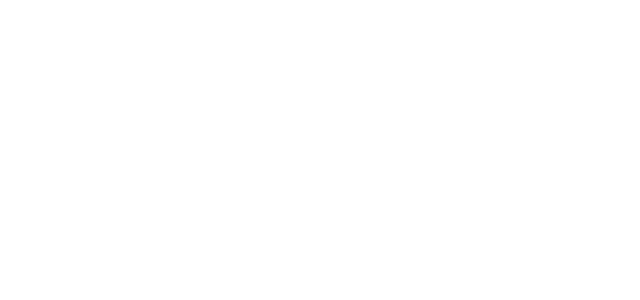
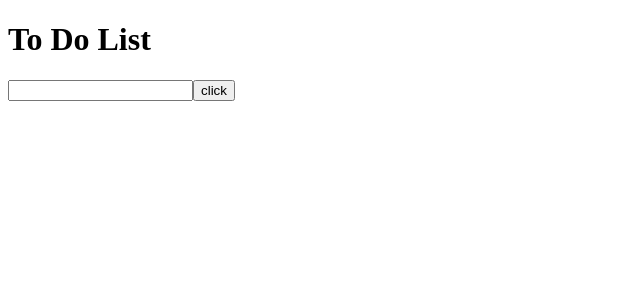
Before and after one commit to dongmin-Lim/react-for-beginners, a React (Create React App) app: page / in a window 1280 px wide. Shown: the top 300 px of the page, without its empty margins (0-640 px from the left). Built offline with nearby package versions, Linux system fonts and the light colour scheme; the HTML template or start-up script is replaced by a standard one.

Commit message:
#7.0 ~ #7.1 To-Do-List

```diff
--- a/src/App.js
+++ b/src/App.js
@@ -1,4 +1,41 @@
+import { useState } from "react";
+
 function App() {
-  return <></>;
+  const [toDo, setToDo] = useState("");
+  const [toDos, setToDos] = useState([]);
+  const onChange = (event) => {
+    setToDo(event.target.value);
+  };
+  const onSubmit = (event) => {
+    event.preventDefault();
+    if (toDo === "") {
+      return;
+    }
+    setToDos([toDo, ...toDos]);
+    setToDo("");
+    console.log(toDos);
+  };
+  const removeToDo = (event) => {
+    const li = event.target.parentElement;
+    li.remove();
+  };
+
+  return (
+    <>
+      <h1>To Do List</h1>
+      <form onSubmit={onSubmit}>
+        <input onChange={onChange} value={toDo} type="text" />
+        <button>click</button>
+        <ul>
+          {toDos.map((value, index) => (
+            <li key={index}>
+              {value}
+              <button onClick={removeToDo}>X</button>
+            </li>
+          ))}
+        </ul>
+      </form>
+    </>
+  );
 }
 export default App;
```
